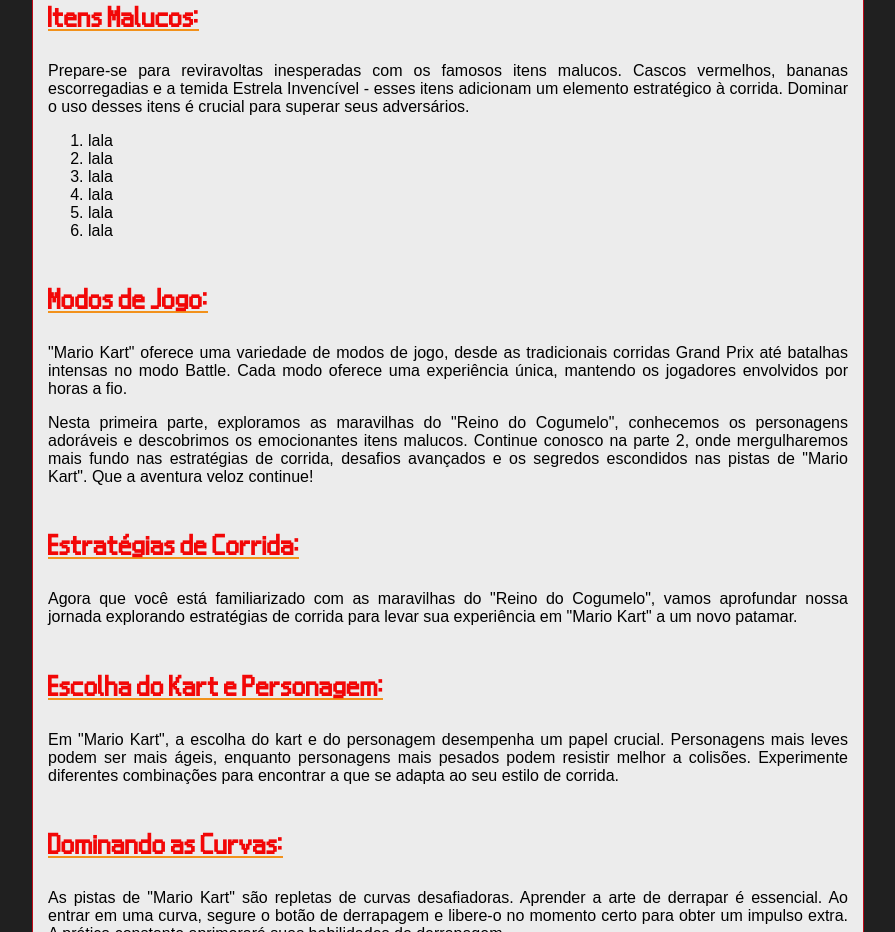
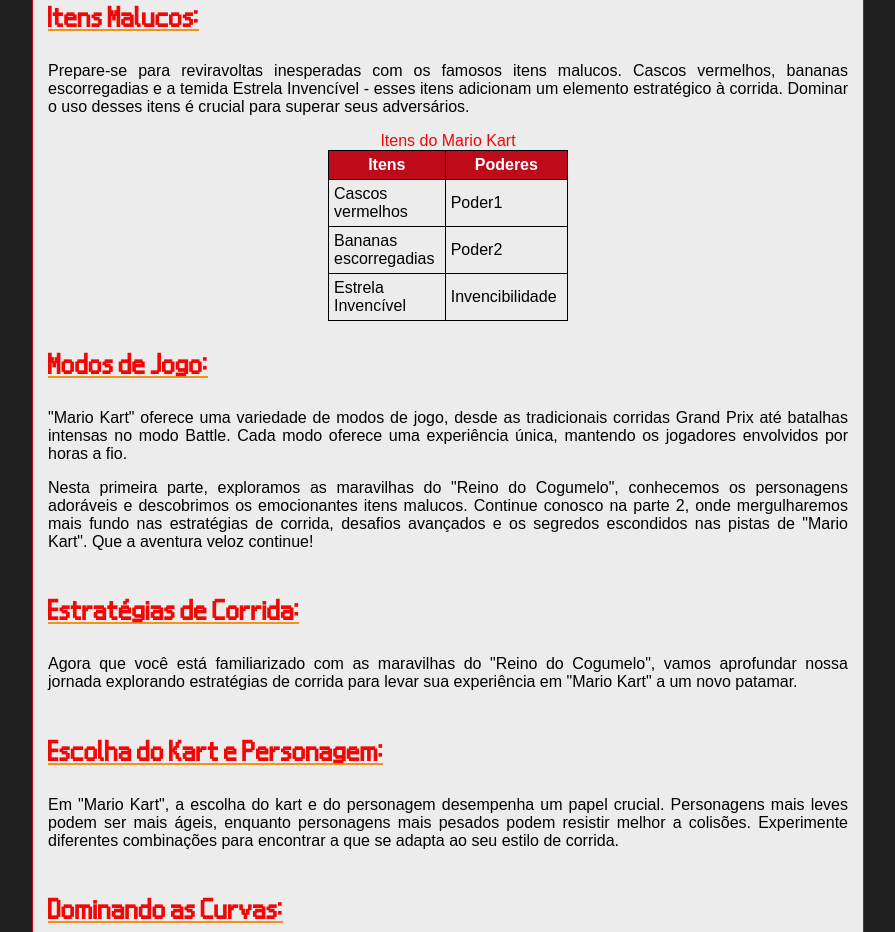
Before and after one commit to Cauasl/hggg, a plain HTML site: page Jogos/index.html in a window 1280 px wide. Shown: the part 896-1828 px from the top of the page, without its empty margins (192-1087 px from the left). Drawn offline with Linux system fonts and the light colour scheme.

Commit message:
Terminado o projeto

```diff
--- a/Jogos/index.html
+++ b/Jogos/index.html
@@ -45,14 +45,27 @@
 
 			<p>Prepare-se para reviravoltas inesperadas com os famosos itens malucos. Cascos vermelhos, bananas escorregadias e a temida Estrela Invencível - esses itens adicionam um elemento estratégico à corrida. Dominar o uso desses itens é crucial para superar seus adversários.</p>
 
-			<ol>
-				<li>lala</li>
-				<li>lala</li>
-				<li>lala</li>
-				<li>lala</li>
-				<li>lala</li>
-				<li>lala</li>
-			</ol>
+			<table>
+				<caption>Itens do Mario Kart</caption>
+				<thead>
+					<th scope="col">Itens</th>
+					<th scope="col">Poderes</th>
+				</thead>
+				<tbody>
+					<tr>
+						<td>Cascos vermelhos</td>
+						<td>Poder1</td>
+					</tr>
+					<tr>
+						<td>Bananas escorregadias</td>
+						<td>Poder2</td>
+					</tr>
+					<tr>
+						<td>Estrela Invencível</td>
+						<td>Invencibilidade</td>
+					</tr>
+				</tbody>
+			</table>
 
 			<h2>Modos de Jogo:</h2>
 
--- a/Jogos/style.css
+++ b/Jogos/style.css
@@ -108,6 +108,26 @@ section#map {
 	background-size: cover;
 	border-radius: 20px;
 }
+table {
+	max-width: 80%;
+	min-width: 30%;
+	border-collapse: collapse;
+	margin: auto;
+}
+table caption {
+	color: var(--cor0);
+}
+table td, table th {
+	border: 1px solid black;
+	padding: 5px;
+}
+table th {
+	background-color: var(--cor4);
+	width: 100px;
+	text-align: center;
+	color: white;
+}
+
 section#map input {
 	font-weight: bold;
 	position: absolute;
```
